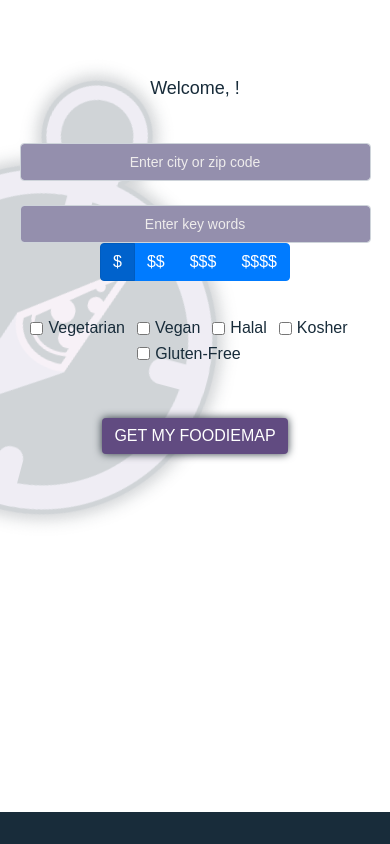
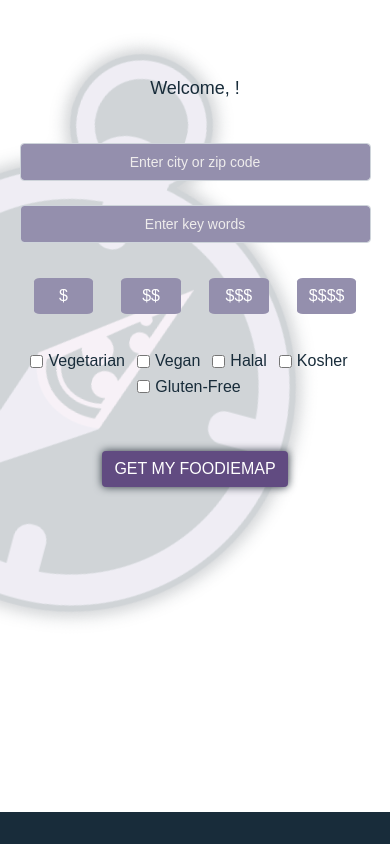
Before and after one commit to food-path/app, a React app: page /search in a window 390 px wide. Built offline with nearby package versions, Linux system fonts and the light colour scheme; no server answers; a web font is replaced by a local one.

Commit message:
partial merge

```diff
--- a/client/components/Search.js
+++ b/client/components/Search.js
@@ -8,9 +8,8 @@ import Button from "react-bootstrap/Button";
 import { withRouter } from "react-router-dom";
 import { priceToText } from "../utils";
 import Modal from "react-bootstrap/Modal";
-import ToggleButtonGroup from 'react-bootstrap/ToggleButtonGroup';
+import ToggleButtonGroup from "react-bootstrap/ToggleButtonGroup";
 import { ToggleButton } from "react-bootstrap";
-
 
 class Search extends Component {
   constructor(props) {
@@ -26,7 +25,7 @@ class Search extends Component {
     };
     this.onChange = this.onChange.bind(this);
     this.onChangeCheckbox = this.onChangeCheckbox.bind(this);
-    this.handleChange = this.handleChange.bind(this)
+    this.handleChange = this.handleChange.bind(this);
   }
 
   onChange(event) {
@@ -43,11 +42,10 @@ class Search extends Component {
     });
   }
 
-  handleChange(price){
+  handleChange(price) {
     this.setState({
-      price: price
-    })
-
+      price: price,
+    });
   }
 
   render() {
@@ -61,7 +59,7 @@ class Search extends Component {
           <h2 className="welcome-name"> Welcome, {user.firstName}!</h2>
 
           <div className="logo-behind">
-          <img src="/img/logo2.png" width="350" className="logo-login" />
+            <img src="/img/logo2.png" width="450" className="logo-login" />
           </div>
 
           <Modal
@@ -77,19 +75,15 @@ class Search extends Component {
             </Modal.Header>
             <Modal.Body>
               <h4>Try Again!</h4>
-              {!this.state.location ?
-               (<p>
-               Please enter a city or zip code
-             </p>) : (
+              {!this.state.location ? (
+                <p>Please enter a city or zip code</p>
+              ) : (
                 <p>
                   We couldn't find {this.state.term} in {this.state.location}
                   <br />
                   Let's try something else!
                 </p>
-             )
-            }
-
-
+              )}
             </Modal.Body>
             <Modal.Footer>
               <Button
@@ -154,24 +148,29 @@ class Search extends Component {
                       onChange={this.onChange}
                     />
                   </div> */}
-
+                  <div id="div-toggle-btn">
                     <ToggleButtonGroup
+                      id="toggle-btn-group"
                       type="radio"
                       name="options"
+                      variant="secondary"
                       value={this.state.price}
                       onChange={this.handleChange}
                     >
-                                <ToggleButton value={'$'}>$</ToggleButton>
-                                {" "}
-                                <ToggleButton value={"$$"}>$$</ToggleButton>
-                                {" "}
-                                <ToggleButton value={"$$$"}>$$$</ToggleButton>
-                                {" "}
-                                <ToggleButton value={"$$$$"}>$$$$</ToggleButton>
+                      <ToggleButton className="toggle-btn-1" value={"$"}>
+                        $
+                      </ToggleButton>{" "}
+                      <ToggleButton className="toggle-btn-2" value={"$$"}>
+                        $$
+                      </ToggleButton>{" "}
+                      <ToggleButton className="toggle-btn-3" value={"$$$"}>
+                        $$$
+                      </ToggleButton>{" "}
+                      <ToggleButton className="toggle-btn-4" value={"$$$$"}>
+                        $$$$
+                      </ToggleButton>
                     </ToggleButtonGroup>
-
-
-
+                  </div>
                   <div className="diet-fields">
                     <div key="inline-checkbox" className="mb-3">
                       {[
--- a/client/components/SingleBusiness.js
+++ b/client/components/SingleBusiness.js
@@ -79,48 +79,37 @@ class SingleBusiness extends Component {
                 {singleBusiness.display_phone}
                 {"|"} {singleBusiness.location.address1}
               </h6>
-
 						</div>
-            <div id="horizontal"></div>
+						<div id='horizontal'></div>
 						<div id="wrapper1b">
 							<ul id="list-hours">
 								<h4 id="list-hours-title">Hours of Operation</h4>{" "}
 								{hoursToDisplay.map((openHrs, id) => (
-                  <li id="list-days" key={id}>
-                    {openHrs}
-                  </li>
+									<li id="list-days" key={id}>{openHrs}</li>
 								))}
 							</ul>
               <div id="horizontal"></div>
 							<div id="separator"></div>
 							<h4 id="review-title">Reviews</h4>
-              <ul className="link">
+							<ul className='link'>
 								{singleBusiness.reviews.map((review) => (
 									<li key={review.id}>
 										<hr></hr>
 										<p className="stars-review">{review.rating} stars</p>
-                    <a href={review.url}>
-                      <p
-                        className="text-reviews"
-                        style={{ fontStyle: "italic" }}
-                      >
-                        {review.text}
-                      </p>
-                    </a>
+										<p className="text-reviews" style={{ fontStyle: "italic" }}>{review.text}</p>
 									</li>
 								))}
 							</ul>
+							<Form id='reviews' action={singleBusiness.reviews[1].url} target={'_blank'} rel={'noreferrer'}>
+    							<input type="submit" value="See all reviews on Yelp!" variant="secondary" id="reviewButton"/>
+							</Form>
+							<br></br>
 						</div>
 					</div>
 				) : (
-          <div className="loading-screen">
-            <img
-              className="loader"
-              src="https://i.gifer.com/YOQn.gif"
-            ></img>
-          </div>
+					<img src="https://codyogden.blog/content/images/2018/08/magic-burrito.gif"></img>
 				)}
-        <div id="backToMap" className="link">
+				<div id='backToMap' className='link'>
         <img
             src="/icons/arrow-left-short.svg"
             width="30"
--- a/client/style.css
+++ b/client/style.css
@@ -28,7 +28,6 @@ body {
     font-family: sans-serif;
   }
 }
-
 
 /* MAP COMPONENT */
 .marker img {
@@ -121,16 +120,14 @@ body {
 
 /* SINGLE BUSINESS COMPONENT */
 
-
-#reviewButton{
+#reviewButton {
   width: 30%;
   color: black;
   background-color: rgb(93, 155, 176);
   border-radius: 5px;
-  filter: drop-shadow(0 0 0.5em #2E3842);
+  filter: drop-shadow(0 0 0.5em #2e3842);
   padding: 1em;
 }
-
 
 .resize {
   width: 50%;
@@ -196,10 +193,10 @@ body {
   }
 
   #list-days {
-    /* text-align: center; */
-    text-align: left;
+    text-align: justify;
     margin-left: 20%;
     display: block;
+    text-justify: inter-character;
   }
 
   #list-hours-title {
@@ -554,7 +551,6 @@ body {
 }
 
 /* SEARCH COMPONENT */
-
 .logo-behind {
   position: fixed;
   transform: rotate(15deg);
@@ -641,7 +637,7 @@ body {
     justify-content: center;
   }
 
-  .price-fields,
+  /* .price-fields, */
   .diet-fields {
     margin-top: 2vh;
   }
@@ -658,7 +654,7 @@ body {
   }
 
   .logo-behind {
-    margin-top: -18%;
+    margin-top: -28%;
     margin-left: -15%;
   }
 
@@ -674,13 +670,61 @@ body {
     margin-top: 5%;
   }
 
-  .price-fields,
   .diet-fields {
     margin-top: 10%;
   }
 
   #btn-search {
     margin-top: 10%;
+  }
+
+  #div-toggle-btn {
+    margin-top: 5%;
+    display: flex;
+    justify-content: space-evenly;
+     background-color: none !important;
+  }
+
+  #toggle-btn-group {
+    /* background-color: #948fad !important; */
+    margin-top: 5%;
+    width: 100%;
+  }
+
+  .toggle-btn-1 {
+    background-color: #948fad !important;
+    margin-right: 4% !important;
+    margin-left: 4% !important;
+    border-radius: 10% !important;
+    width: 15% !important;
+    border: none !important;
+  }
+
+  .toggle-btn-2 {
+    background-color: #948fad !important;
+    margin-right: 4% !important;
+    margin-left: 4% !important;
+    border-radius: 10% !important;
+    width: 15% !important;
+    border: none !important;
+  }
+
+  .toggle-btn-3 {
+    background-color: #948fad !important;
+    margin-right: 4% !important;
+    margin-left: 4% !important;
+    border-radius: 10% !important;
+    width: 15% !important;
+    border: none !important;
+  }
+
+  .toggle-btn-4 {
+    background-color: #948fad !important;
+    margin-right: 4% !important;
+    margin-left: 4% !important;
+    border-radius: 10% !important;
+    width: 15% !important;
+    border: none !important;
   }
 }
 
```
Lines whose indentation alone changed are shown as unchanged.
